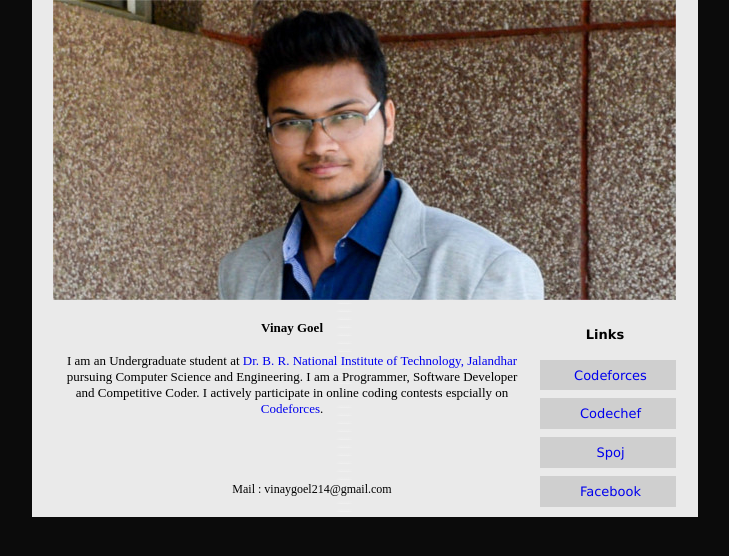
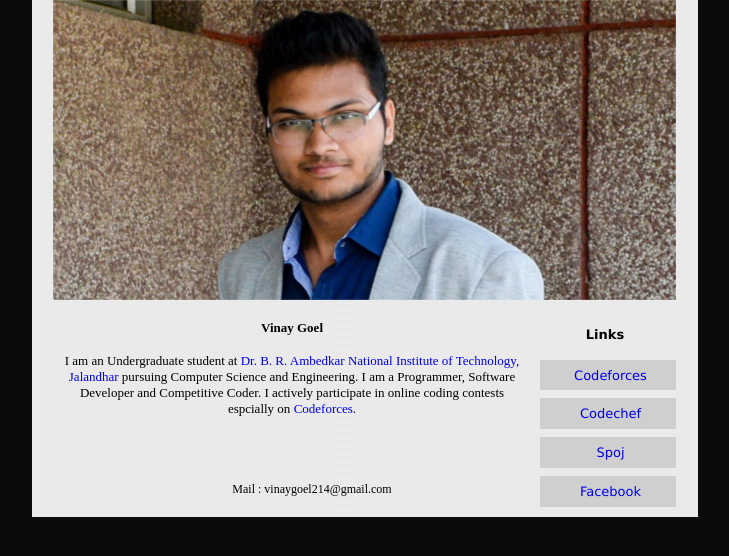
Before and after one commit to Vinay-Goel/Vinay-Goel.github.io, a plain HTML site: page index.html in a window 1280 px wide. Shown: the whole page, without its empty margins (283-1012 px from the left). Drawn offline with Linux system fonts and the light colour scheme; a web font is replaced by a local one.

Commit message:
Update index.html

```diff
--- a/index.html
+++ b/index.html
@@ -144,7 +144,7 @@ ul
 		<div id="preamble">
 			<h4><center>Vinay Goel</center></h4>
 			<p class="p1"><span><center>
-I am an Undergraduate student at <a href= "http://www.nitj.ac.in/" target= "_blank">Dr. B. R. National Institute of Technology, Jalandhar</a> pursuing Computer Science and Engineering. I am a Programmer, Software Developer and Competitive Coder. I actively participate in online coding contests espcially on <a href= "http://www.codeforces.com/profile/Vinay_Goel_/" target= "_blank">Codeforces</a>.
+I am an Undergraduate student at <a href= "http://www.nitj.ac.in/" target= "_blank">Dr. B. R. Ambedkar National Institute of Technology, Jalandhar</a> pursuing Computer Science and Engineering. I am a Programmer, Software Developer and Competitive Coder. I actively participate in online coding contests espcially on <a href= "http://www.codeforces.com/profile/Vinay_Goel_/" target= "_blank">Codeforces</a>.
 
 <br>
 
```
